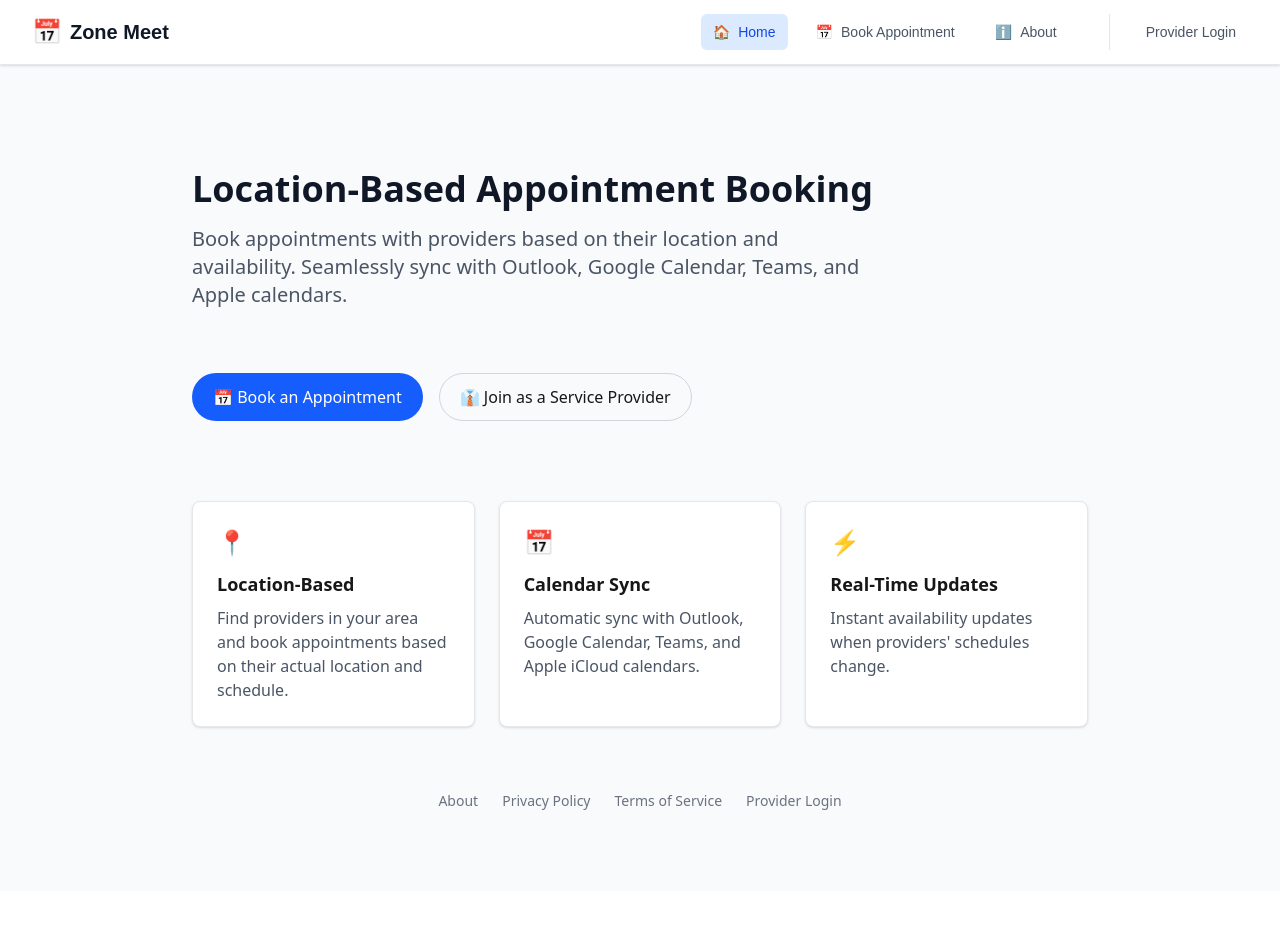
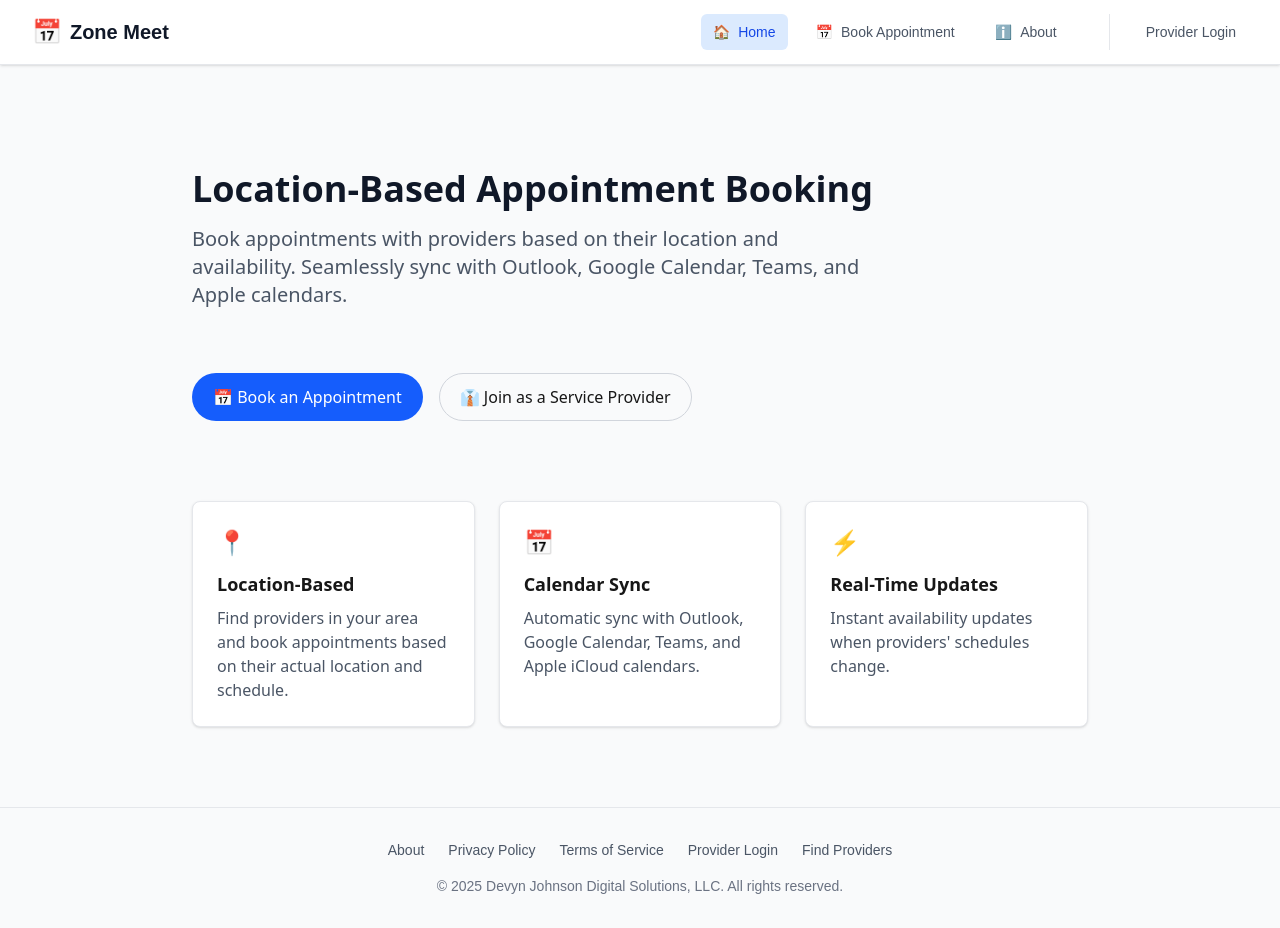
Before and after one commit to DevynJohnson/appointmentsCalendar, a Next.js app in the folder appointments_calendar/: page / in a window 1280 px wide. Before the commit the page ends 891 px from the top, so only its background shows below. Built offline with nearby package versions, Linux system fonts and the light colour scheme.

Commit message:
Adding footer with links and copyright info to layout. Update verbage on About page to reflect changes to real-time sync functionality.

```diff
--- a/appointments_calendar/src/app/about/page.tsx
+++ b/appointments_calendar/src/app/about/page.tsx
@@ -38,8 +38,8 @@ export default function About() {
               <div className="bg-purple-50 p-6 rounded-lg">
                 <h3 className="font-semibold text-lg mb-2 text-purple-900">⚡ Real-Time Updates</h3>
                 <p className="text-purple-800">
-                  Webhook-based notifications ensure availability updates happen instantly
-                  when provider schedules change.
+                  Smart calendar synchronization ensures availability updates happen automatically
+                  when provider schedules change, with efficient token management.
                 </p>
               </div>
 
@@ -90,8 +90,8 @@ export default function About() {
               <div className="flex items-start space-x-4">
                 <div className="bg-blue-600 text-white rounded-full w-8 h-8 flex items-center justify-center font-semibold text-sm flex-shrink-0">5</div>
                 <div>
-                  <h4 className="font-semibold">Real-Time Updates</h4>
-                  <p className="text-gray-600">Webhook-based notifications to ensure availability updates happen instantly when provider schedules change on compatiable platforms.</p>
+                  <h4 className="font-semibold">Smart Synchronization</h4>
+                  <p className="text-gray-600">Advanced calendar sync technology automatically maintains up-to-date availability by intelligently refreshing calendar data and managing authentication tokens.</p>
                 </div>
               </div>
             </div>
--- a/appointments_calendar/src/app/client/search/page.tsx
+++ b/appointments_calendar/src/app/client/search/page.tsx
@@ -237,7 +237,7 @@ function ProviderSearchContent() {
 
                     <div className="flex gap-4 text-xs text-gray-800">
                       <span>⏰ {provider.defaultBookingDuration} min appointments</span>
-                      {provider.location && <span>� {provider.location}</span>}
+                      {provider.location && <span>📍 {provider.location}</span>}
                     </div>
                   </div>
 
--- a/appointments_calendar/src/app/layout.tsx
+++ b/appointments_calendar/src/app/layout.tsx
@@ -1,5 +1,6 @@
 import type { Metadata } from "next";
 import { Geist, Geist_Mono } from "next/font/google";
+import Footer from "@/components/Footer";
 import "./globals.css";
 
 const geistSans = Geist({
@@ -25,9 +26,12 @@ export default function RootLayout({
   return (
     <html lang="en">
       <body
-        className={`${geistSans.variable} ${geistMono.variable} antialiased`}
+        className={`${geistSans.variable} ${geistMono.variable} antialiased min-h-screen flex flex-col`}
       >
-        {children}
+        <div className="flex-1">
+          {children}
+        </div>
+        <Footer />
       </body>
     </html>
   );
--- a/appointments_calendar/src/app/page.tsx
+++ b/appointments_calendar/src/app/page.tsx
@@ -5,8 +5,8 @@ export default function Home() {
   return (
     <div className="min-h-screen bg-gray-50">
       <Nav type="public" />
-      <div className="font-sans grid grid-rows-[1fr_auto] items-center justify-items-center min-h-[calc(100vh-4rem)] p-8 pb-20 gap-16 sm:p-20">
-        <main className="flex flex-col gap-[32px] row-start-1 items-center sm:items-start max-w-4xl">
+      <div className="font-sans flex-1 flex flex-col items-center justify-center p-8 pb-20 gap-16 sm:p-20">
+        <main className="flex flex-col gap-[32px] items-center sm:items-start max-w-4xl">
           <div className="text-center sm:text-left">
 
             <h1 className="text-4xl font-bold text-gray-900 mt-6 mb-4">
@@ -51,33 +51,6 @@ export default function Home() {
             </div>
           </div>
         </main>
-
-        <footer className="row-start-2 flex gap-[24px] flex-wrap items-center justify-center text-sm text-gray-500">
-          <Link
-            className="flex items-center gap-2 hover:underline hover:underline-offset-4"
-            href="/about"
-          >
-            About
-          </Link>
-          <Link
-            className="flex items-center gap-2 hover:underline hover:underline-offset-4"
-            href="/privacy"
-          >
-            Privacy Policy
-          </Link>
-          <Link
-            className="flex items-center gap-2 hover:underline hover:underline-offset-4"
-            href="/terms"
-          >
-            Terms of Service
-          </Link>
-          <Link
-            className="flex items-center gap-2 hover:underline hover:underline-offset-4"
-            href="/provider/login"
-          >
-            Provider Login
-          </Link>
-        </footer>
       </div>
     </div>
   );
--- /dev/null
+++ b/appointments_calendar/src/components/Footer.tsx
@@ -0,0 +1,52 @@
+import Link from "next/link";
+
+export default function Footer() {
+  const currentYear = new Date().getFullYear();
+
+  return (
+    <footer className="bg-gray-50 border-t border-gray-200 py-8 mt-auto">
+      <div className="max-w-6xl mx-auto px-4">
+        <div className="flex flex-col items-center space-y-4">
+          {/* Navigation Links */}
+          <div className="flex gap-6 flex-wrap items-center justify-center text-sm text-gray-600">
+            <Link
+              className="hover:text-gray-900 hover:underline hover:underline-offset-4 transition-colors"
+              href="/about"
+            >
+              About
+            </Link>
+            <Link
+              className="hover:text-gray-900 hover:underline hover:underline-offset-4 transition-colors"
+              href="/privacy"
+            >
+              Privacy Policy
+            </Link>
+            <Link
+              className="hover:text-gray-900 hover:underline hover:underline-offset-4 transition-colors"
+              href="/terms"
+            >
+              Terms of Service
+            </Link>
+            <Link
+              className="hover:text-gray-900 hover:underline hover:underline-offset-4 transition-colors"
+              href="/provider/login"
+            >
+              Provider Login
+            </Link>
+            <Link
+              className="hover:text-gray-900 hover:underline hover:underline-offset-4 transition-colors"
+              href="/client/search"
+            >
+              Find Providers
+            </Link>
+          </div>
+
+          {/* Copyright */}
+          <div className="text-center text-sm text-gray-500">
+            <p>© {currentYear} Devyn Johnson Digital Solutions, LLC. All rights reserved.</p>
+          </div>
+        </div>
+      </div>
+    </footer>
+  );
+}
```
